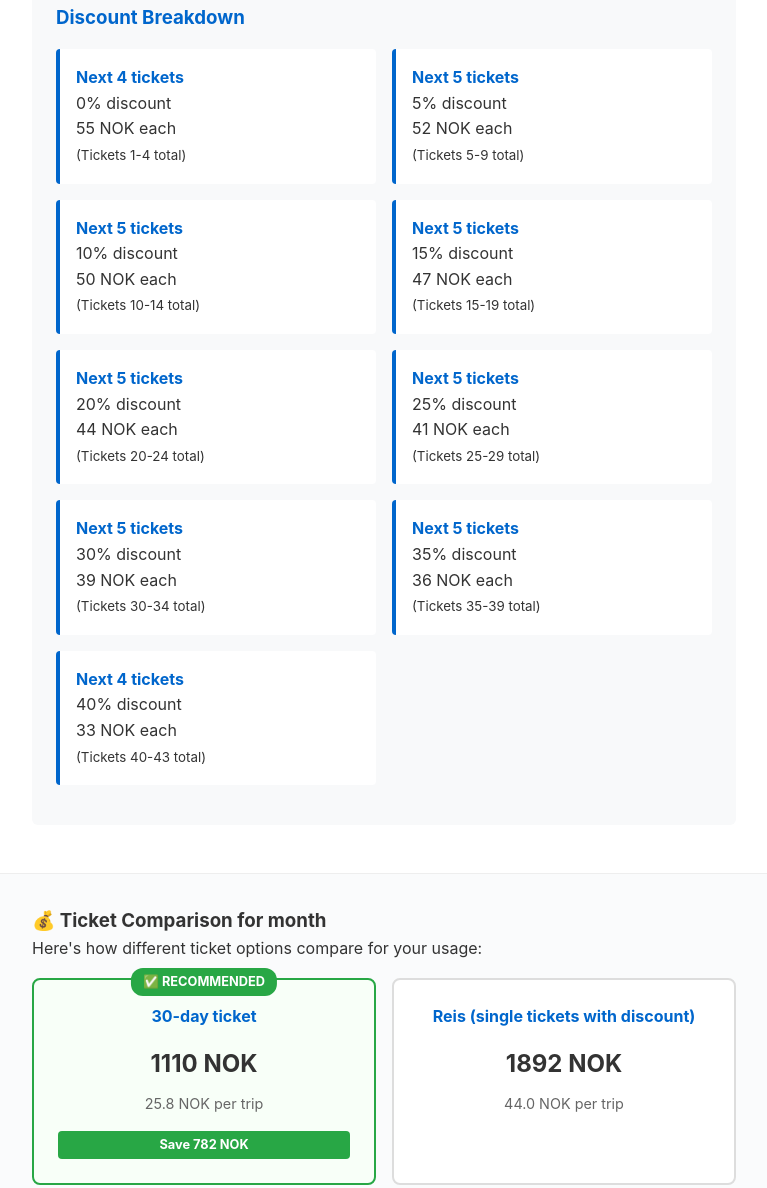
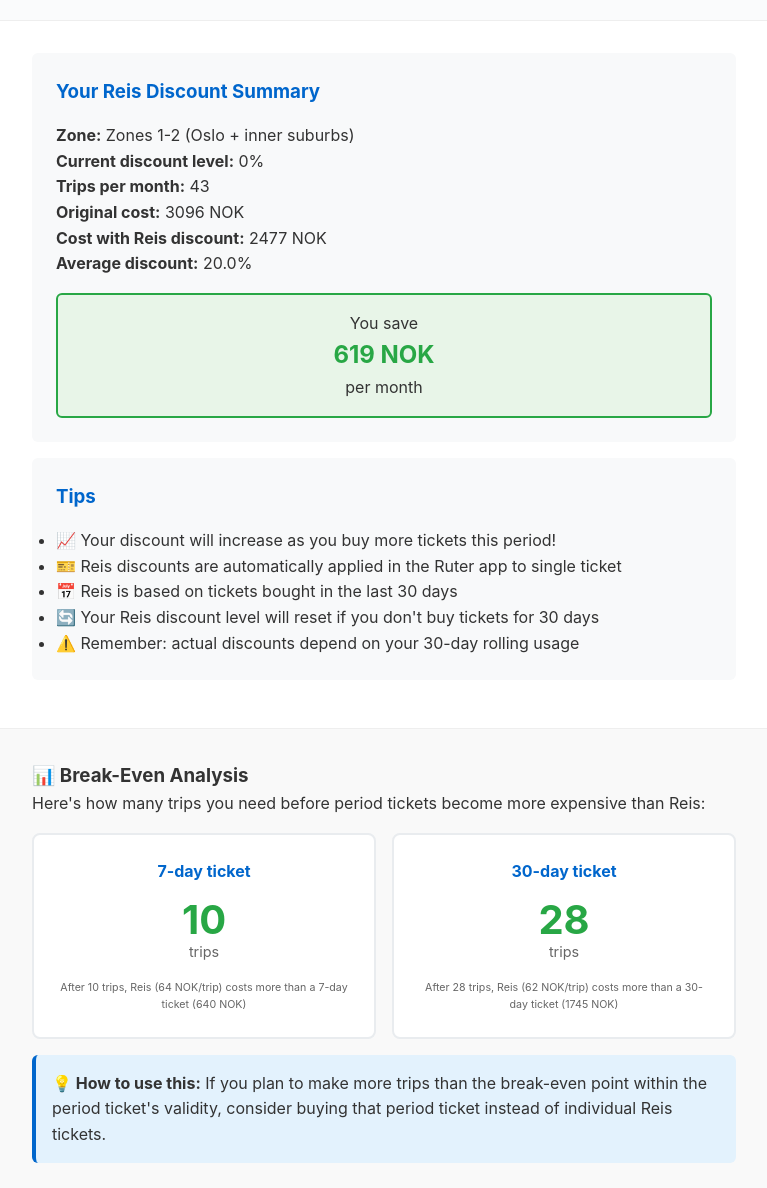
Before and after one commit to eeue56/ruter-calculator, a plain HTML site: page src/index.html in a window 1280 px wide. Shown: the part 1376-2564 px from the top of the page, without its empty margins (256-1023 px from the left). Drawn offline with Linux system fonts and the light colour scheme.

Commit message:
reword/move things around

```diff
--- a/src/index.html
+++ b/src/index.html
@@ -65,17 +65,11 @@
           <button id="calculate-btn">Calculate Discount</button>
         </div>
 
-        <div class="results-section" id="results">
-          <!-- Results will be populated by JavaScript -->
-        </div>
+        <div class="comparison-section" id="comparison"></div>
 
-        <div class="comparison-section" id="comparison">
-          <!-- Period ticket comparison will be populated by JavaScript -->
-        </div>
+        <div class="results-section" id="results"></div>
 
-        <div class="break-even-section" id="break-even">
-          <!-- Break-even analysis will be populated by JavaScript -->
-        </div>
+        <div class="break-even-section" id="break-even"></div>
 
         <div class="info-section">
           <h3>How Reis Discounts Work:</h3>
@@ -95,6 +89,30 @@
           <p>
             <small>* Period ticket prices are approximate and may vary</small>
           </p>
+
+          <h3>Sources:</h3>
+          <ul>
+            <li>
+              <a
+                href="https://ruter.no/om-vare-billetter/reis-enkeltbilletter-med-rabatt"
+                target="_blank"
+                >Ruter Reis Single Tickets with Discount</a
+              >
+            </li>
+            <li>
+              <a
+                href="https://ruter.no/om-vare-billetter/periodebillett"
+                target="_blank"
+                >Ruter Period Tickets</a
+              >
+            </li>
+          </ul>
+          <p>
+            <small
+              >Pricing and discount information based on official Ruter
+              documentation</small
+            >
+          </p>
         </div>
       </div>
     </main>
--- a/src/index.js
+++ b/src/index.js
@@ -4,44 +4,44 @@ class RuterDiscountCalculator {
 
     // Zone-based single ticket prices (NOK)
     this.zonePrices = {
-      1: 39, // Zone 1 only
-      2: 55, // Zones 1-2
-      3: 73, // Zones 1-3
-      4: 91, // Zones 1-4
-      all: 109, // All zones
+      1: 44, // Zone 1 only
+      2: 72, // Zones 1-2
+      3: 101, // Zones 1-3
+      4: 129, // Zones 1-4
+      all: 157, // All zones
     };
 
-    // Zone-based period ticket prices (NOK)
+    // Zone-based period ticket prices (NOK) - Updated with correct Ruter prices
     this.periodTickets = {
       1: {
-        day: { price: 110, name: "24-hour ticket", days: 1 },
-        week: { price: 280, name: "7-day ticket", days: 7 },
-        month: { price: 790, name: "30-day ticket", days: 30 },
-        year: { price: 7900, name: "Annual ticket", days: 365 },
+        day: { price: 132, name: "24-hour ticket", days: 1 },
+        week: { price: 366, name: "7-day ticket", days: 7 },
+        month: { price: 778, name: "30-day ticket", days: 30 },
+        year: { price: 7780, name: "Annual ticket", days: 365 },
       },
       2: {
-        day: { price: 155, name: "24-hour ticket", days: 1 },
-        week: { price: 395, name: "7-day ticket", days: 7 },
-        month: { price: 1110, name: "30-day ticket", days: 30 },
-        year: { price: 11100, name: "Annual ticket", days: 365 },
+        day: { price: 218, name: "24-hour ticket", days: 1 },
+        week: { price: 640, name: "7-day ticket", days: 7 },
+        month: { price: 1745, name: "30-day ticket", days: 30 },
+        year: { price: 17450, name: "Annual ticket", days: 365 },
       },
       3: {
-        day: { price: 205, name: "24-hour ticket", days: 1 },
-        week: { price: 520, name: "7-day ticket", days: 7 },
-        month: { price: 1470, name: "30-day ticket", days: 30 },
-        year: { price: 14700, name: "Annual ticket", days: 365 },
+        day: { price: 303, name: "24-hour ticket", days: 1 },
+        week: { price: 887, name: "7-day ticket", days: 7 },
+        month: { price: 2510, name: "30-day ticket", days: 30 },
+        year: { price: 25100, name: "Annual ticket", days: 365 },
       },
       4: {
-        day: { price: 255, name: "24-hour ticket", days: 1 },
-        week: { price: 650, name: "7-day ticket", days: 7 },
-        month: { price: 1830, name: "30-day ticket", days: 30 },
-        year: { price: 18300, name: "Annual ticket", days: 365 },
+        day: { price: 303, name: "24-hour ticket", days: 1 },
+        week: { price: 887, name: "7-day ticket", days: 7 },
+        month: { price: 2510, name: "30-day ticket", days: 30 },
+        year: { price: 25100, name: "Annual ticket", days: 365 },
       },
       all: {
-        day: { price: 305, name: "24-hour ticket", days: 1 },
-        week: { price: 780, name: "7-day ticket", days: 7 },
-        month: { price: 2190, name: "30-day ticket", days: 30 },
-        year: { price: 21900, name: "Annual ticket", days: 365 },
+        day: { price: 303, name: "24-hour ticket", days: 1 },
+        week: { price: 887, name: "7-day ticket", days: 7 },
+        month: { price: 2510, name: "30-day ticket", days: 30 },
+        year: { price: 25100, name: "Annual ticket", days: 365 },
       },
     };
 
@@ -286,7 +286,7 @@ class RuterDiscountCalculator {
 
     resultsSection.innerHTML = `
             <div class="result-card">
-                <h3>Your Discount Summary</h3>
+                <h3>Your Reis Discount Summary</h3>
                 <p><strong>Zone:</strong> ${zoneText}</p>
                 <p><strong>Current discount level:</strong> ${
                   data.currentDiscount
@@ -330,39 +330,11 @@ class RuterDiscountCalculator {
                         ? "<li>💡 Consider increasing your trips to reach higher discount tiers</li>"
                         : "<li>✅ Great! You're getting good discounts with Reis</li>"
                     }
-                    <li>🎫 Discounts are automatically applied in the Ruter app</li>
-                    <li>📅 Discounts are based on tickets bought in the last 30 days</li>
-                    ${
-                      data.currentDiscount > 0
-                        ? "<li>🔄 Your current discount level will reset if you don't buy tickets for 30 days</li>"
-                        : ""
-                    }
-                    ${
-                      data.period !== 30
-                        ? "<li>⚠️ Remember: actual discounts depend on your 30-day rolling usage</li>"
-                        : ""
-                    }
+                    <li>🎫 Reis discounts are automatically applied in the Ruter app to single ticket</li>
+                    <li>📅 Reis is based on tickets bought in the last 30 days</li>
+                    ${"<li>🔄 Your Reis discount level will reset if you don't buy tickets for 30 days</li>"}
+                    ${"<li>⚠️ Remember: actual discounts depend on your 30-day rolling usage</li>"}
                 </ul>
-            </div>
-
-            <div class="result-card">
-                <h3>Discount Breakdown</h3>
-                <div class="discount-breakdown">
-                    ${data.breakdown
-                      .map(
-                        (tier) => `
-                        <div class="discount-tier">
-                            <strong>Next ${tier.tickets} ticket${
-                          tier.tickets > 1 ? "s" : ""
-                        }</strong><br>
-                            ${tier.discount}% discount<br>
-                            ${tier.pricePerTicket.toFixed(0)} NOK each<br>
-                            <small>(Tickets ${tier.absoluteRange} total)</small>
-                        </div>
-                    `
-                      )
-                      .join("")}
-                </div>
             </div>
         `;
   }
--- a/src/style.css
+++ b/src/style.css
@@ -14,7 +14,7 @@ body {
 header {
   background: #0066cc;
   color: white;
-  padding: 2rem 1rem;
+  padding: 1rem 1rem;
   text-align: center;
 }
 
```
